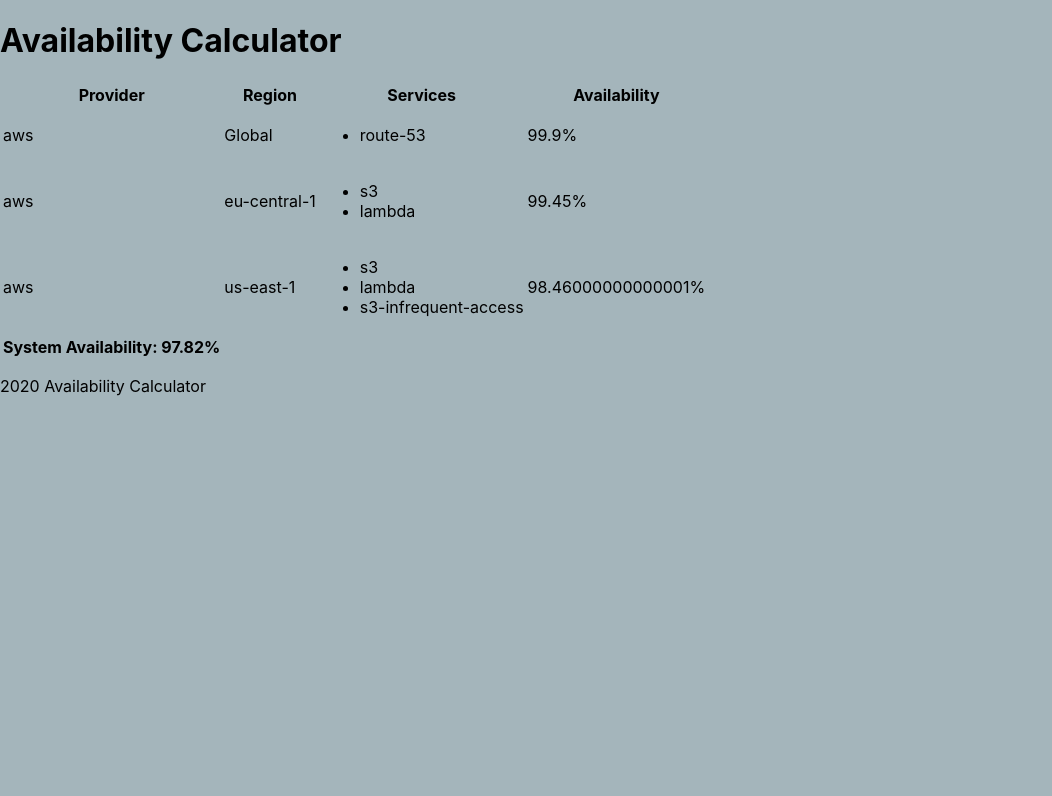
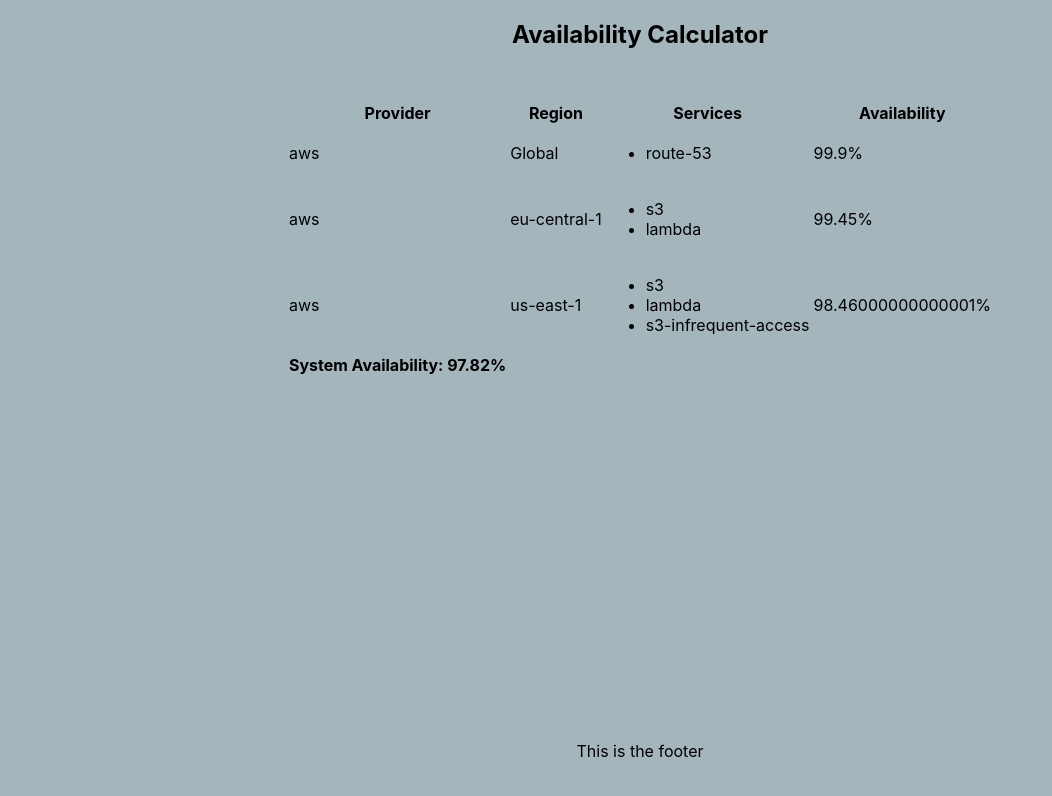
Before and after one commit to mick-roper/sla-calculator, a React app: page / in a window 1280 px wide. Shown: the top 796 px of the page, without its empty margins (0-1052 px from the left). Built offline with nearby package versions, Linux system fonts and the light colour scheme.

Commit message:
added some more basic css

```diff
--- a/src/App.css
+++ b/src/App.css
@@ -1,3 +1,25 @@
-.grid-container {
-    display: inline-grid;
+.container {
+    display: flex;
+    flex-flow: column nowrap;
+    justify-content: space-between;
+    align-items: center;
 }
+
+.container>.item {
+    flex-grow: 4;
+    flex-shrink: 3;
+}
+
+.header {
+    height: 100px;
+}
+
+.content {
+    flex-grow: 1;
+}
+
+.footer {
+    height: 75px;
+    position: absolute;
+    bottom: 0;
+}
--- a/src/App.js
+++ b/src/App.js
@@ -3,14 +3,14 @@
 import data from './data.json';
 import './App.css';
 
-export default () => (<div className="grid-container">
-  <header>
+export default () => (<section className="container">
+  <div className="item header">
     <h1>Availability Calculator</h1>
-  </header>
-  <main>
+  </div>
+  <div className="item content">
     <Grid data={data} />
-  </main>
-  <footer>
-    <p>2020 Availability Calculator</p>
-  </footer>
-</div>);
+  </div>
+  <div className="item footer">
+    <p>This is the footer</p>
+  </div>
+</section>);
```
